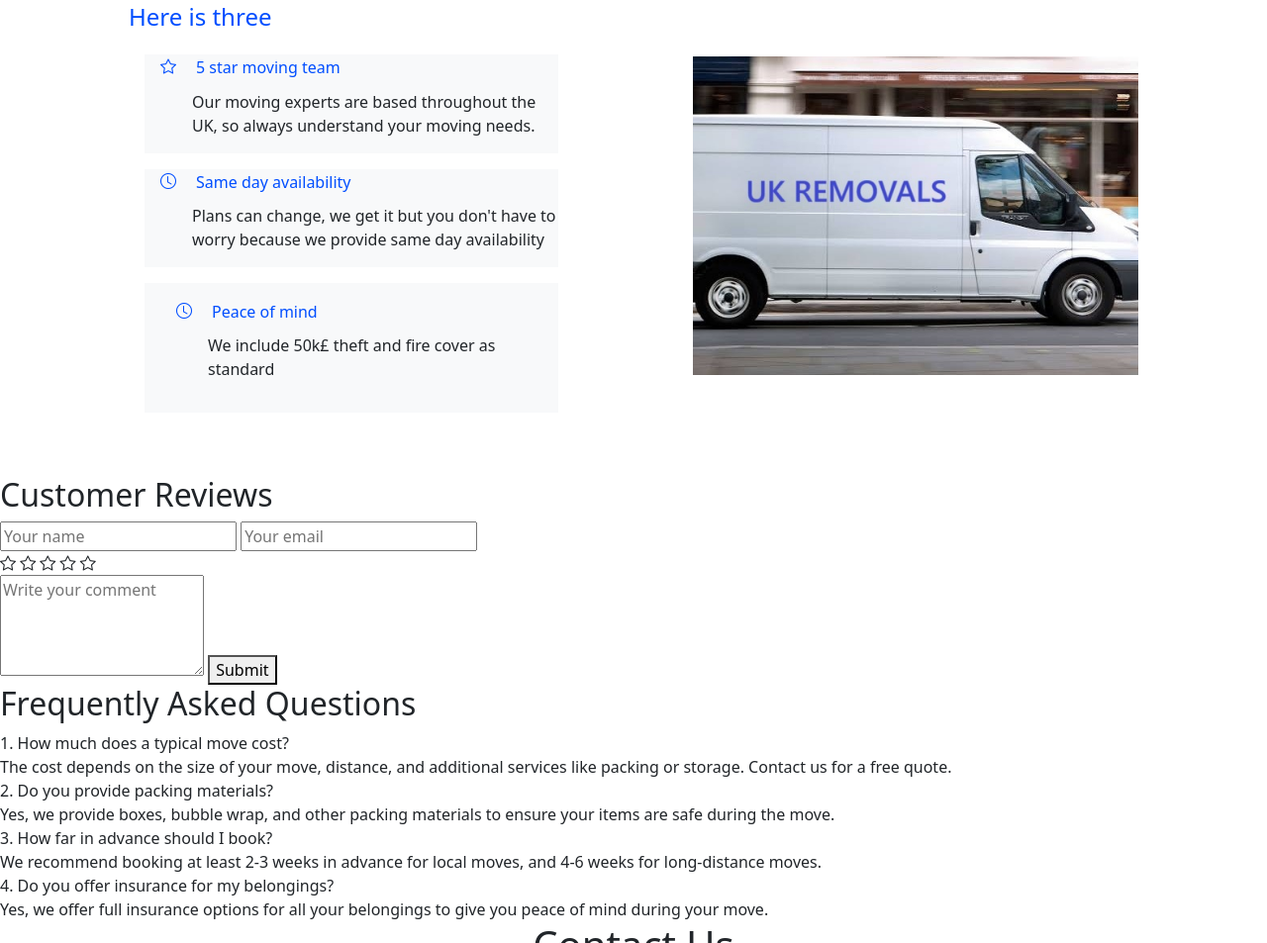
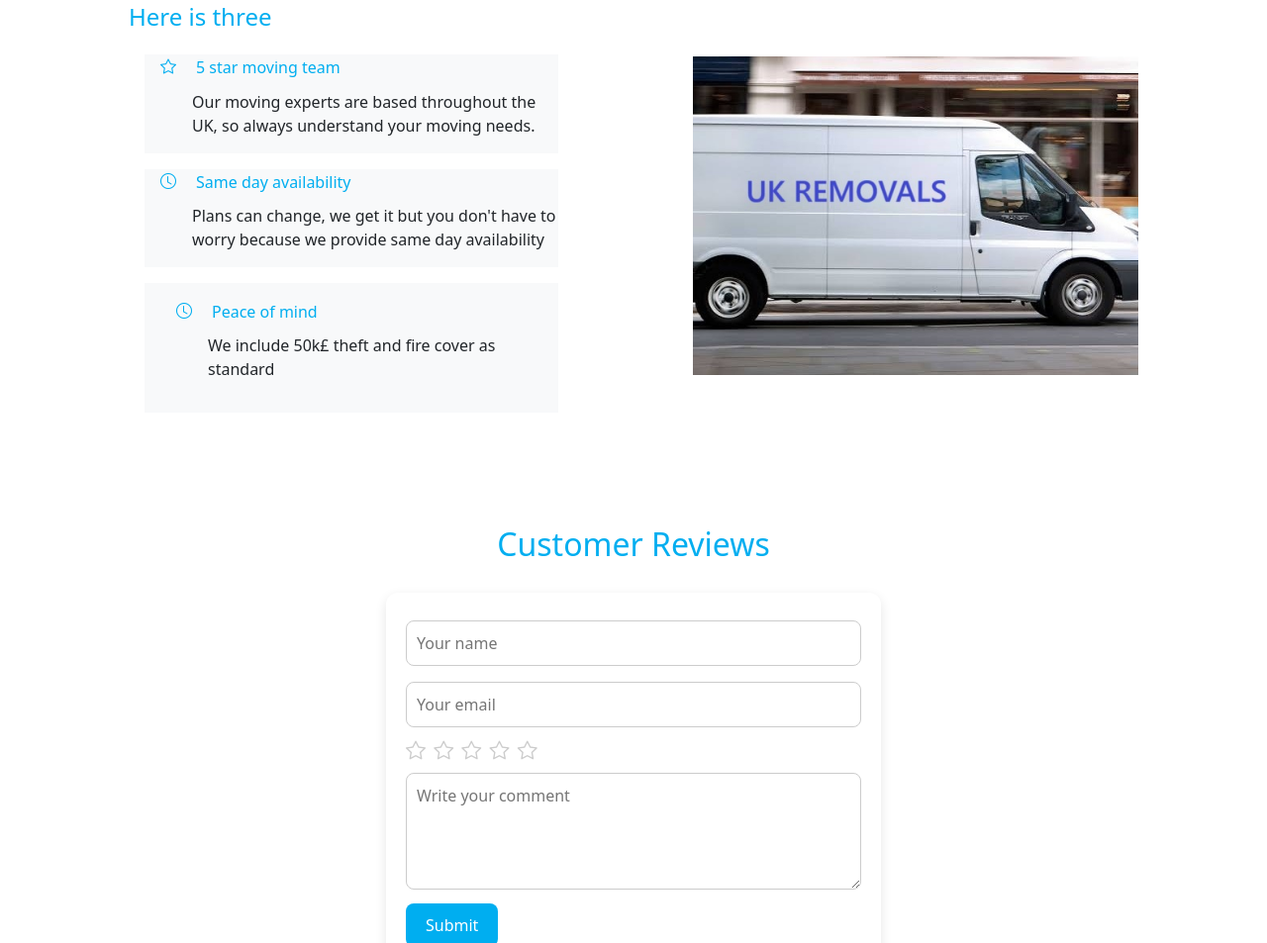
Before and after one commit to wasqerfan/font, a plain HTML site: page index.html in a window 1280 px wide. Shown: the part 1847-2800 px from the top of the page at 99% size. Drawn offline with Linux system fonts and the light colour scheme.

Commit message:
Update style.css
ddd

```diff
--- a/style.css
+++ b/style.css
@@ -5,7 +5,7 @@ body {
 
 /* / utilities */
 :root {
-    --primary: #014eff;
+    --primary: #00aef0;
     --light: #F1F8FF;
     --dark: #0F172B;
 }
@@ -106,3 +106,107 @@ a{
 #resultPrice {
   transition: opacity 0.3s ease;
 }
+
+
+
+
+
+.testimonial-section {
+    max-width: 800px;
+    margin: 50px auto;
+}
+.testimonial-section h2 {
+    text-align: center;
+    color: #00aef0;
+    margin-bottom: 30px;
+}
+.testimonial-form {
+    max-width: 500px;
+    margin: 0 auto 40px auto;
+    background: #fff;
+    padding: 20px;
+    border-radius: 12px;
+    box-shadow: 0 4px 12px rgba(0,0,0,0.1);
+}
+.testimonial-form input,
+.testimonial-form textarea {
+    width: 100%;
+    padding: 10px;
+    margin: 8px 0;
+    border-radius: 8px;
+    border: 1px solid #ccc;
+    box-sizing: border-box;
+}
+.testimonial-form button {
+    background: #00aef0;
+    color: #fff;
+    border: none;
+    padding: 10px 20px;
+    border-radius: 8px;
+    cursor: pointer;
+    font-size: 16px;
+}
+.testimonial-list {
+    display: flex;
+    flex-direction: column;
+    gap: 20px;
+}
+.testimonial-item {
+    background: #fff;
+    padding: 20px;
+    border-radius: 12px;
+    box-shadow: 0 4px 12px rgba(0,0,0,0.05);
+}
+.stars span {
+    font-size: 20px;
+    color: #ccc;
+    cursor: pointer;
+    margin-right: 4px;
+}
+.stars .checked {
+    color: #ffcc00;
+}
+
+.faq-section {
+    max-width: 800px;
+    margin: 50px auto;
+    font-family: Arial, sans-serif;
+}
+.faq-section h2 {
+    text-align: center;
+    color: #00aef0;
+    margin-bottom: 30px;
+}
+.faq-item {
+    background: #fff;
+    margin-bottom: 10px;
+    border-radius: 12px;
+    overflow: hidden;
+    box-shadow: 0 4px 12px rgba(0,0,0,0.05);
+}
+.faq-question {
+    padding: 15px 20px;
+    cursor: pointer;
+    font-weight: bold;
+    position: relative;
+}
+.faq-question::after {
+    content: '+';
+    position: absolute;
+    right: 20px;
+    font-size: 20px;
+    transition: transform 0.3s;
+}
+.faq-question.active::after {
+    transform: rotate(45deg);
+}
+.faq-answer {
+    max-height: 0;
+    overflow: hidden;
+    padding: 0 20px;
+    background: #f9f9f9;
+    transition: max-height 0.3s ease;
+}
+.faq-answer p {
+    margin: 15px 0;
+}
```
